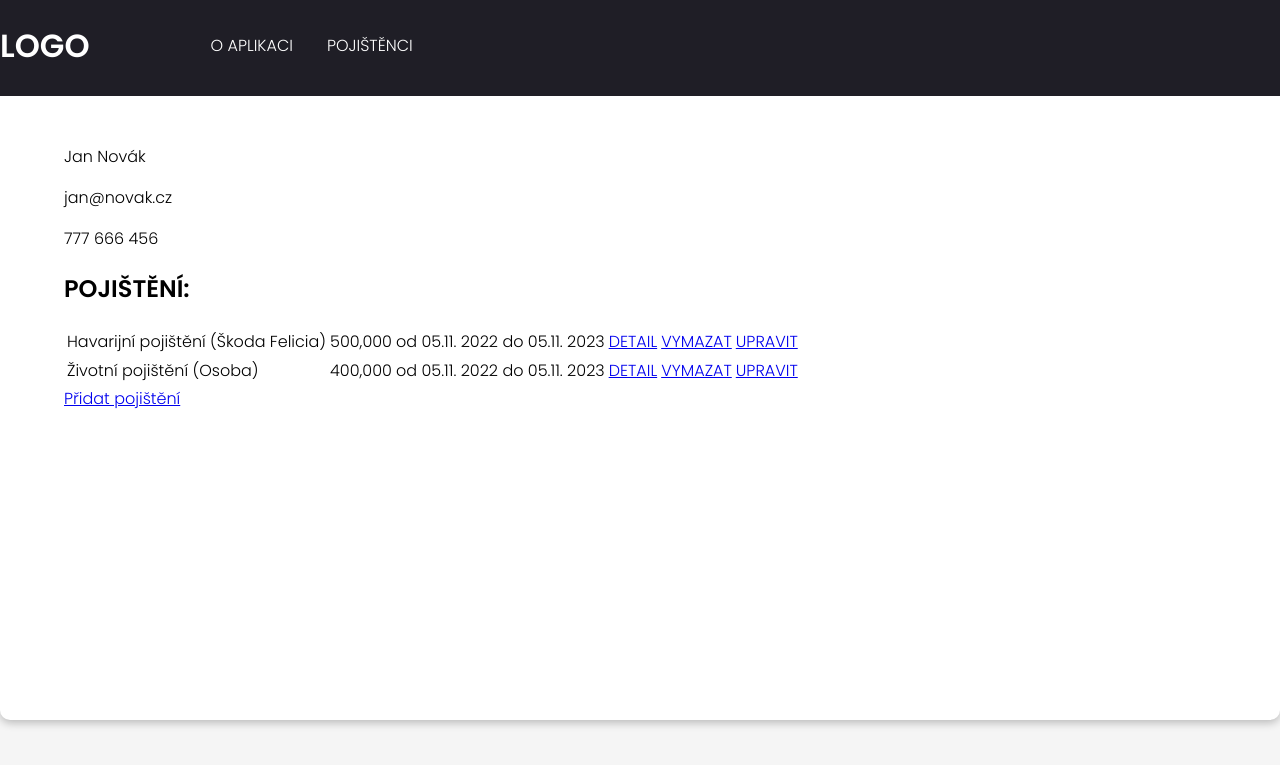
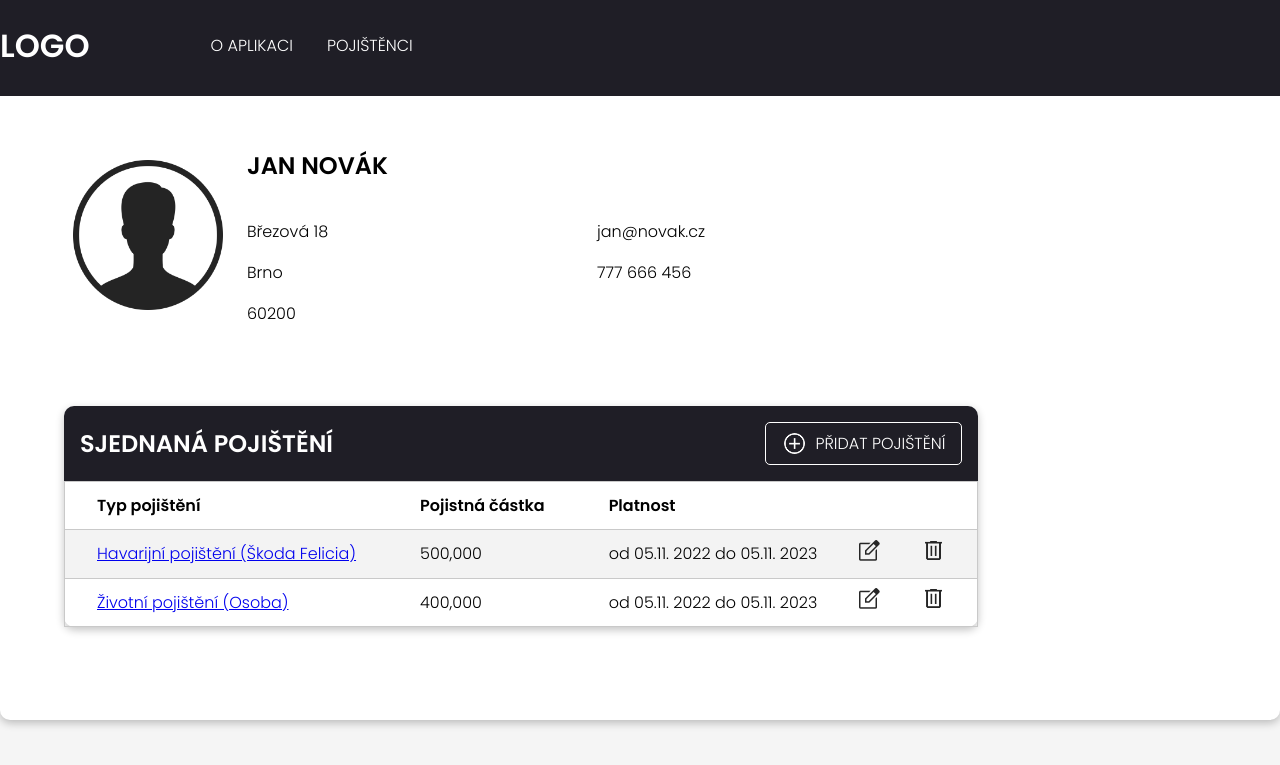
Before and after one commit to MichalHejc/django-insurance-administration, a Django app: page /pojistenci/1/ in a window 1280 px wide. Shown: the top 765 px of the page. Run offline with Django 4.2, Linux system fonts and the light colour scheme; data comes from the database, SQL or seed files in the repository; both versions use the stored data as it was after the commit.

Commit message:
Add CSS styling of Clients and Insurance pages

```diff
--- a/clients/static/clients/styles.css
+++ b/clients/static/clients/styles.css
@@ -14,6 +14,8 @@ h1, h2, h3 {
     text-transform: uppercase;
 }
 
+
+/* HEADER AND NAVIGATION */
 header {
     height: 6em;
     width: 100vw;
@@ -52,6 +54,8 @@ nav ul li a:hover {
     border-bottom: 2px solid white;
 }
 
+
+/* GENERAL SECTION AND CONTAINER */
 section {
     box-sizing: border-box;
     background: white;
@@ -70,10 +74,7 @@ section {
 }
 
 
-.edit-btn {
-    display: inline;
-}
-
+/* BOXES AND TABLE BOXES*/
 .content-box {
     max-width: 360px;
     border-radius: 10px;
@@ -92,7 +93,104 @@ section {
     padding: 1em;
 }
 
+
 .content-box-header h2, .content-box-header h2, .content-box-header h3 {
     padding: 0;
     margin: 0;
 }
+
+.table-content-box {
+    width: fit-content;
+    border-radius: 10px;
+    box-shadow: rgba(0, 0, 0, 0.24) 0px 3px 8px;
+}
+
+
+.table-header {
+    display: flex;
+    align-items: center;
+    justify-content: space-between;
+}
+
+.table-header a {
+    color: white;
+    text-decoration: none;
+    border: 1px solid white;
+    padding: 0.5em 1em;
+    border-radius: 5px;
+    margin-left: 1em;
+}
+
+.table-header img {
+    vertical-align: bottom;
+    padding-right: 0.5em;
+}
+
+
+/* TABLE */
+table, tr {
+    border-collapse: collapse;
+    border: 1px solid rgb(201, 201, 201);
+  }
+
+table th, td {
+    padding: 0.7em 2em;
+    text-align: left;
+}
+
+.empty-message {
+    padding: 0.4em 2em;
+    color: rgb(94, 94, 94);
+}
+
+
+tr:nth-child(even) {
+    background-color: #f3f3f3;
+}
+
+
+.custom-table tr:not(:first-child):hover {
+    background: rgb(233, 233, 233);
+}
+
+
+.table-button {
+    padding: 0 0.5em;
+    filter: contrast(70%);
+}
+
+
+/* CLIENT DETAIL - GRID*/
+.client-detail {
+    max-width: 700px;
+    display: grid;
+    grid-template-columns: 1fr 2fr 1fr;
+    grid-template-rows: auto auto;
+    gap: 0 1em;
+    margin-bottom: 4em;
+}
+
+
+.client-detail-portrait {
+    grid-column: 1;
+    grid-row: 1 / 3;
+    margin: auto;
+}
+
+
+#client-detail-name {
+    grid-column: 2 / 3;
+    grid-row: 1;
+}
+
+
+#client-detail-address {
+    grid-column: 2;
+    grid-row: 2;
+}
+
+
+#client-detail-contact {
+    grid-column: 3;
+    grid-row: 2;
+}
--- a/clients/templates/clients/client_delete.html
+++ b/clients/templates/clients/client_delete.html
@@ -4,7 +4,7 @@
 
 {% block section %}
 
-    <p>Určitě chcete vymazat tohoto klienta? ({{ client.name }} {{ client.surname }})</p>
+    <p>Opravdu chcete vymazat tohoto klienta? ({{ client.name }} {{ client.surname }})</p>
 
     <form action="" method="post">
         {% csrf_token %}
--- a/clients/templates/clients/client_detail.html
+++ b/clients/templates/clients/client_detail.html
@@ -1,29 +1,61 @@
 {% extends 'clients/layout.html' %}
+
+{% load static %}
 
 {% block title %}Detail pojištěnce{% endblock title %}
 
 {% block section %}
-
-    <p>{{ client.name }} {{ client.surname }}</p>
+    <div class="client-detail">
+        {% if client.surname|slice:"-1:" == "á" %}
+        <img class="client-detail-portrait" src="{% static 'clients/user_female_icon.png' %}" height="150px" alt="">
+        {% else %}
+        <img class="client-detail-portrait" src="{% static 'clients/user_male_icon.png' %}" height="150px" alt="">
+        {% endif %}
+        <h2 id="client-detail-name">{{ client.name }} {{ client.surname }}</h2>
+        <div id="client-detail-address">
+            <p>{{ client.street_address }}</p>
+            <p>{{ client.city }}</p>
+            <p>{{ client.postal_code }}</p>
+        </div>
+        <div id="client-detail-contact">
             <p>{{ client.email }}</p>
             <p>{{ client.phone_number }}</p>
+        </div>
+    </div>
 
-    <h2>Pojištění:</h2>
+
+    <div class="table-content-box">
+        <div class="content-box-header table-header">
+            <h2>Sjednaná pojištění</h2>
+            <a href="{% url 'clients:create-insurance' pk=client.id %}"><img src="{% static 'clients/add_circle.png' %}" alt="add circle" height="25px">PŘIDAT POJIŠTĚNÍ</a>
+        </div>
+
+        <div class="custom-table">
             <table>
+                {% if insurances|length > 0 %}
+                <tr>
+                    <th>Typ pojištění</th>
+                    <th>Pojistná částka</th>
+                    <th>Platnost</th>
+                    <th></th>
+                    <th></th>
+                </tr>
+                {% endif %}
                 {% for insurance in insurances %}
                 <tr>
-            <td>{{ insurance.get_insurance_type_display }} ({{ insurance.subject }})</td>
+                    <td><a href="{% url 'clients:insurance-detail' pk=client.id id=insurance.id %}">{{ insurance.get_insurance_type_display }} ({{ insurance.subject }})</a></td>
                     <td>{{ insurance.amount }}</td>
                     <td>od {{ insurance.date_from|date:"d.m. Y" }} do {{ insurance.date_to|date:"d.m. Y" }}</td>
-            <td><a href="{% url 'clients:insurance-detail' pk=client.id id=insurance.id %}">DETAIL</a></td>
-            <td><a href="{% url 'clients:delete-insurance' pk=client.id id=insurance.id %}">VYMAZAT</a></td>
-            <td><a href="{% url 'clients:edit-insurance' pk=client.id id=insurance.id %}">UPRAVIT</a></td>
+                    <td class="table-button"><a href="{% url 'clients:edit-insurance' pk=client.id id=insurance.id %}"><img src="{% static 'clients/edit.png' %}" height="25px" alt="edit" title="upravit"></a></td>
+                    <td class="table-button"><a href="{% url 'clients:delete-insurance' pk=client.id id=insurance.id %}"><img src="{% static 'clients/delete.png' %}" height="25px" alt="delete" title="smazat"></a></td>
                 </tr>
                 {% empty %}
-        <p>Klient zatím nemá sjednané žádné pojištění</p>
+                    <p class="empty-message">Klient nemá sjednáno žádné pojištění.</p>
                 {% endfor %}
             </table>
+        </div>
+    </div>
 
-    <a href="{% url 'clients:create-insurance' pk=client.id %}">Přidat pojištění</a>
+
 
 {% endblock section %}
--- a/clients/templates/clients/insurance_delete.html
+++ b/clients/templates/clients/insurance_delete.html
@@ -4,7 +4,7 @@
 
 {% block section %}
 
-    <p>Určitě chcete vymazat toto pojištění?</p>
+    <p>Opravdu chcete vymazat toto pojištění?</p>
 
     <form action="" method="post">
         {% csrf_token %}
--- a/clients/templates/clients/layout.html
+++ b/clients/templates/clients/layout.html
@@ -19,7 +19,7 @@
             <h1>LOGO</h1>
             <nav>
                 <ul>
-                    <li><a href="{% url 'clients:index' %}">O aplikaci</a></li>
+                    <li><a href="{% url 'clients:index' %}">O&nbsp;aplikaci</a></li>
                     <li><a href="{% url 'clients:list-all-clients' %}">Pojištěnci</a></li>
                 </ul>
             </nav>
```
Also changed, not shown: clients/templates/clients/clients_list.html (+24 -6 lines), clients/templates/clients/insurance_detail.html (+32 -2 lines), clients/static/clients/add_circle.png (added), clients/static/clients/delete.png (added), clients/static/clients/edit.png (added), clients/static/clients/person_add.png (added), clients/static/clients/user_female_icon.png (added), clients/static/clients/user_male_icon.png (added), db.sqlite3. Lines whose indentation alone changed are shown as unchanged.
